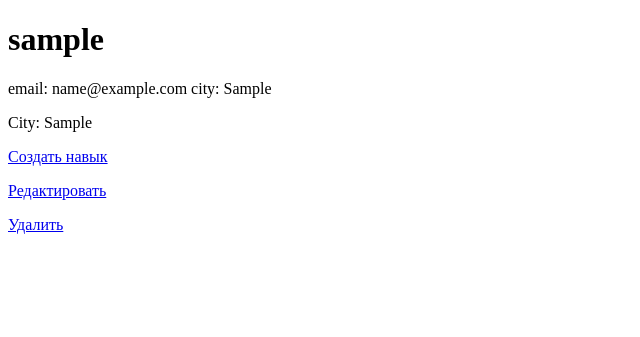
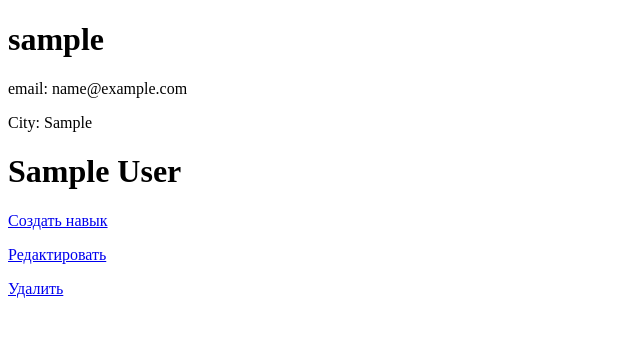
Before and after one commit to SorryLegacy/project-platform, a Django app: page /account/ in a window 1280 px wide. Shown: the part 162-499 px from the top of the page, without its empty margins (0-640 px from the left). Run offline with Django 4.2, Linux system fonts and the light colour scheme; a user stored in the database is signed in; tables that the repository leaves empty hold one stand-in row (values such as "Sample post").

Commit message:
fix proble, with M2M in model Profile and rename skill -> hard_skill

```diff
--- a/users/forms.py
+++ b/users/forms.py
@@ -14,7 +14,7 @@ class ProfileForm(ModelForm):
     class Meta:
         model = Profile
         fields = ['name', 'email', 'username',
-                  'city', 'bio']
+                  'city', 'hard_skill', 'bio']
 
 
 class SkillForm(ModelForm):
--- a/users/models.py
+++ b/users/models.py
@@ -19,13 +19,13 @@ class Skill(models.Model):
 
 class Profile(models.Model):
     """"""
-    user = models.OneToOneField(User, on_delete=models.CASCADE, verbose_name='User')
+    user = models.OneToOneField(User, on_delete=models.CASCADE, verbose_name='User', null=True, blank=True)
     username = models.CharField(max_length=50, verbose_name='Username')
     name = models.CharField(max_length=30, verbose_name='Name', null=True, blank=True)
     email = models.EmailField(max_length=100, verbose_name='User email', null=True, blank=True)
     city = models.CharField(max_length=50, verbose_name='City')
     bio = models.TextField(blank=True, null=True, verbose_name='Bio')
-    skill = models.ManyToManyField(Skill, blank=True, verbose_name='Skills')
+    hard_skill = models.ManyToManyField(Skill, blank=True, verbose_name='Skills')
     created = models.DateTimeField(auto_now_add=True, verbose_name='Created date')
     id = models.UUIDField(default=uuid.uuid4, unique=True,
                           primary_key=True, editable=False, verbose_name='ID')
--- a/users/templates/users/account.html
+++ b/users/templates/users/account.html
@@ -5,15 +5,16 @@
 <div>
   <p>
     email: {{ object_list.email }}
-    city: {{ object_list.city }}
   </p>
   <p>
     City: {{ object_list.city }}
   </p>
   <p>
 
-     {% for skil in  object_list.skills.all %}
-      <h1>{{ skil }}</h1>
+     {% for skill in  object_list.hard_skill.all %}
+
+      <h1>{{ skill.name }}</h1>
+
     {% endfor %}
        <p>
           <a href="{% url 'create-skill' %}">Создать навык</a>
```
Also changed, not shown: users/migrations/0002_rename_skill_profile_hard_skill.py (added), users/migrations/0003_alter_profile_user.py (added).
